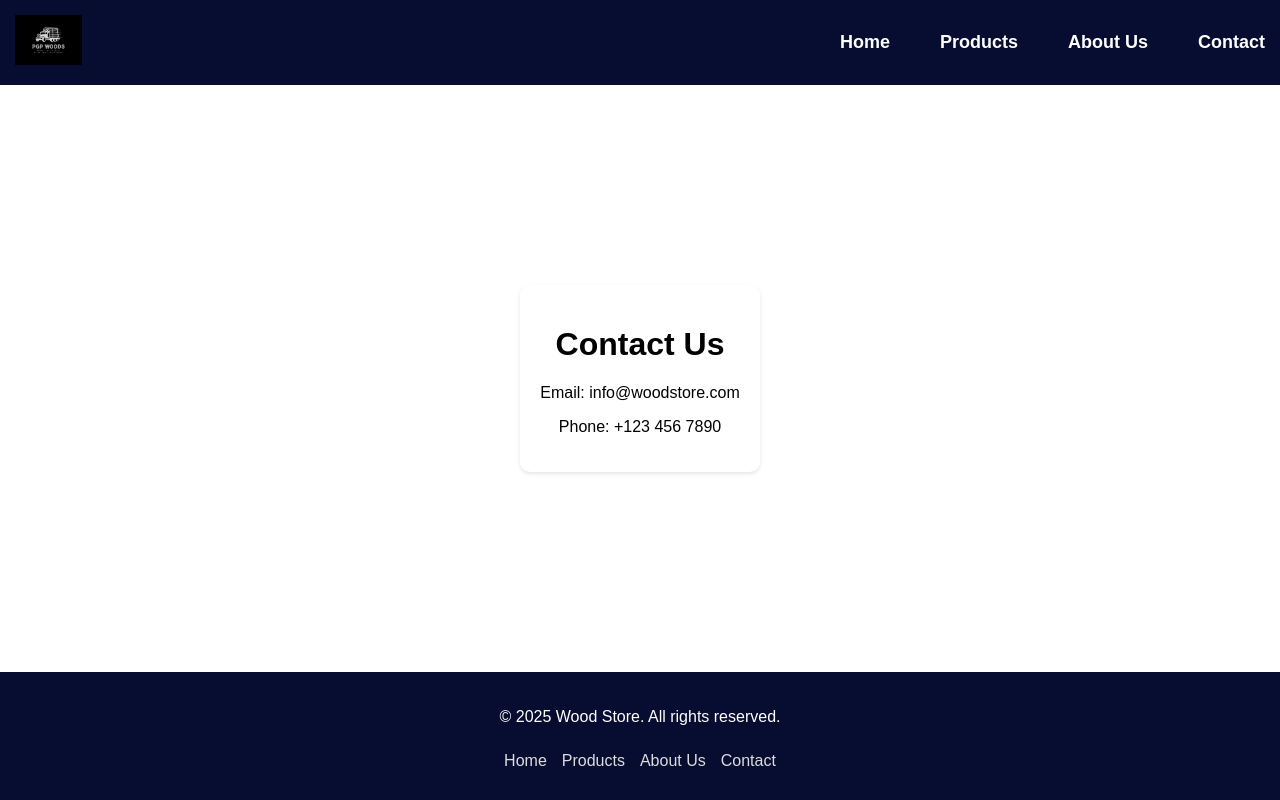
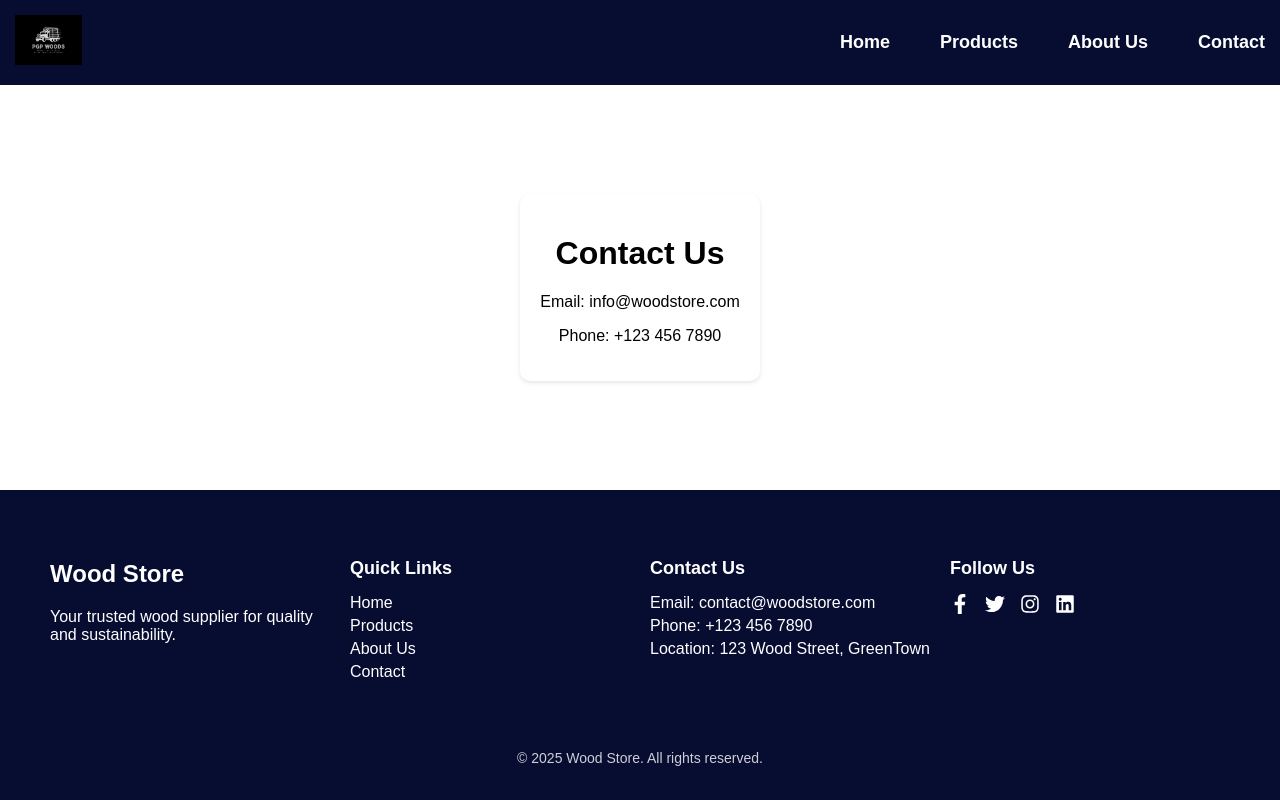
Before and after one commit to mavdranathunga/wood_store, a React (Create React App) app: page /contact in a window 1280 px wide. Built offline with nearby package versions, Linux system fonts and the light colour scheme.

Commit message:
Footer updated

```diff
--- a/package.json
+++ b/package.json
@@ -9,6 +9,7 @@
     "@testing-library/user-event": "^13.5.0",
     "react": "^19.0.0",
     "react-dom": "^19.0.0",
+    "react-icons": "^5.4.0",
     "react-router-dom": "^7.1.5",
     "react-scripts": "5.0.1",
     "tailwindcss": "^4.0.6",
--- a/src/App.css
+++ b/src/App.css
@@ -80,12 +80,6 @@ html, body {
   transition: 0.3s;
 }
 
-.navbar a:hover {
-  background-color: #f8b400;
-  border-radius: 5px;
-  color: black;
-}
-
 .page {
   flex: 1;
   display: flex;
--- a/src/components/Footer.js
+++ b/src/components/Footer.js
@@ -1,22 +1,44 @@
-// src/components/Footer.js
 import React from "react";
 import { Link } from "react-router-dom";
-import "../css/Footer.css"; // Footer styles
+import "../css/Footer.css";
+import { FaFacebookF, FaTwitter, FaInstagram, FaLinkedin } from "react-icons/fa";
 
 function Footer() {
   return (
     <footer className="footer">
-      <div className="footer-content">
-        <p>© {new Date().getFullYear()} Wood Store. All rights reserved.</p>
+      <div className="footer-container">
+        <div className="footer-logo">
+          <h2>Wood Store</h2>
+          <p>Your trusted wood supplier for quality and sustainability.</p>
+        </div>
+
         <div className="footer-links">
+          <h3>Quick Links</h3>
           <Link to="/">Home</Link>
           <Link to="/products">Products</Link>
           <Link to="/about">About Us</Link>
           <Link to="/contact">Contact</Link>
         </div>
-        <div className="social-icons">
 
+        <div className="footer-contact">
+          <h3>Contact Us</h3>
+          <p>Email: contact@woodstore.com</p>
+          <p>Phone: +123 456 7890</p>
+          <p>Location: 123 Wood Street, GreenTown</p>
         </div>
+
+        <div className="footer-social">
+          <h3>Follow Us</h3>
+          <div className="social-icons">
+            <a href="www.google.com" target="_blank" rel="noopener noreferrer"><FaFacebookF /></a>
+            <a href="www.google.com" target="_blank" rel="noopener noreferrer"><FaTwitter /></a>
+            <a href="www.google.com" target="_blank" rel="noopener noreferrer"><FaInstagram /></a>
+            <a href="www.google.com" target="_blank" rel="noopener noreferrer"><FaLinkedin /></a>
+          </div>
+        </div>
+      </div>
+      <div className="footer-bottom">
+        <p>© {new Date().getFullYear()} Wood Store. All rights reserved.</p>
       </div>
     </footer>
   );
--- a/src/css/Footer.css
+++ b/src/css/Footer.css
@@ -1,48 +1,75 @@
-/* src/css/Footer.css */
 .footer {
-    background-color: #222;
+  background-color: #070c31;
   color: white;
   text-align: center;
-    padding: 20px 0;
-    margin-top: 20px;
-    position: relative;
+  padding: 40px 5px;
   width: 100%;
-  }
-
-  .footer-content {
+  margin-top: auto;
   display: flex;
   flex-direction: column;
   align-items: center;
-    gap: 10px;
 }
 
-  .footer-links {
+.footer-container {
+  display: flex;
+  justify-content: space-between;
+  flex-wrap: wrap;
+  max-width: 1200px;
+  width: 100%;
+  padding: 20px;
+}
+
+.footer-logo {
+  flex: 1;
+  text-align: left;
+  padding: 10px;
+}
+
+.footer-links, .footer-contact, .footer-social {
+  flex: 1;
+  padding: 10px;
+  text-align: left;
+}
+
+.footer-links h3, .footer-contact h3, .footer-social h3 {
+  margin-bottom: 15px;
+  font-size: 18px;
+  font-weight: bold;
+}
+
+.footer-links a {
+  display: block;
+  color: white;
+  text-decoration: none;
+  margin: 5px 0;
+  transition: color 0.3s;
+}
+
+.footer-links a:hover {
+  color: #f4a261;
+}
+
+.footer-contact p {
+  margin: 5px 0;
+}
+
+.social-icons {
   display: flex;
   gap: 15px;
 }
 
-  .footer-links a {
-    color: #ddd;
-    text-decoration: none;
-    transition: 0.3s;
-  }
-
-  .footer-links a:hover {
-    color: #f8b400;
-  }
-
-  .social-icons {
-    display: flex;
-    gap: 10px;
-    font-size: 20px;
-  }
-
 .social-icons a {
   color: white;
-    text-decoration: none;
-    transition: 0.3s;
+  font-size: 20px;
+  transition: color 0.3s;
 }
 
 .social-icons a:hover {
-    color: #f8b400;
+  color: #f4a261;
 }
+
+.footer-bottom {
+  margin-top: 20px;
+  font-size: 14px;
+  opacity: 0.8;
+}
```
Also changed, not shown: 1 other file (tests, documents, lock files or other folders). Lines whose indentation alone changed are shown as unchanged.
